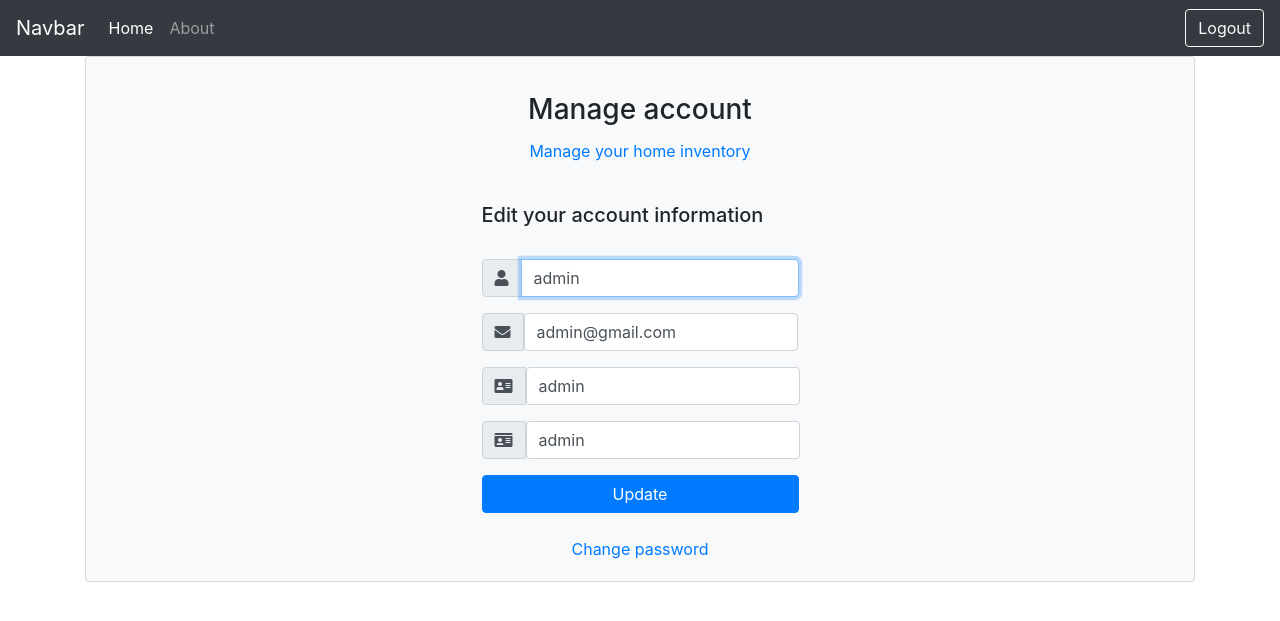
After one commit to Luis-Ojeda99/HOMEnVentory, a Django app: page /inventory/account-management/ in a window 1280 px wide. The commit adds this page. Shown: the top 621 px of the page. Run offline with Django 3.2, Linux system fonts and the light colour scheme; a user stored in the database is signed in; some libraries are stand-ins or nearby versions.

Commit message:
Account management implemented

```diff
--- a/inventory/forms.py
+++ b/inventory/forms.py
@@ -58,7 +58,33 @@ class AccountAuthenticationForm(forms.ModelForm):
         fields = ('username', 'password')
 
     def clean(self):
-        username = self.cleaned_data['username']
-        password = self.cleaned_data['password']
-        if not authenticate(username=username, password=password):
-            raise forms.ValidationError("Invalid credentials. Check your username and password.")
+        if self.is_valid():
+            username = self.cleaned_data['username']
+            password = self.cleaned_data['password']
+            if not authenticate(username=username, password=password):
+                raise forms.ValidationError("Invalid credentials. Check your username and password.")
+
+
+class AccountUpdateForm(forms.ModelForm):
+
+    class Meta:
+        model = Account
+        fields = ('username', 'email', 'first_name', 'last_name')
+
+    def clean_username(self):
+        if self.is_valid():
+            username = self.cleaned_data['username']
+            try:
+                account = Account.objects.exclude(pk=self.instance.pk).get(username=username)
+            except Account.DoesNotExist:
+                return username
+            raise forms.ValidationError('Username "%s" is already taken by another user.' % username)
+
+    def clean_email(self):
+        if self.is_valid():
+            email = self.cleaned_data['email']
+            try:
+                account = Account.objects.exclude(pk=self.instance.pk).get(email=email)
+            except Account.DoesNotExist:
+                return email
+            raise forms.ValidationError('Email "%s" is already taken by another user.' % email)
--- a/inventory/static/css/style.css
+++ b/inventory/static/css/style.css
@@ -0,0 +1,11 @@
+.h3{
+    text-align:center
+}
+
+.h2{
+    text-align:center
+}
+
+.h4{
+    text-align:center
+}
--- /dev/null
+++ b/inventory/templates/account_management.html
@@ -0,0 +1,85 @@
+{% extends 'base.html' %}
+
+{% block title %}Manage Account {% endblock %}
+
+{% block content %}
+
+    <div class="container">
+            <div class="card bg-light">
+                <article class="card-body mx-auto" style="max-width: 400px;">
+
+
+                    <form class="form-singin" method="post">
+                        {% csrf_token %}
+                        <h3 class="card-title mt-3 text-center">Manage account</h3>
+
+                        <p class="text-center"><a href="{% url 'user-inventory'%}">Manage your home inventory</a> </p>
+                        <br />
+
+                        <h5>Edit your account information</h5>
+
+                        <br />
+                        <div class="form-group input-group">
+                            <div class="input-group-prepend">
+                                <span class="input-group-text"> <i class="fa fa-user"></i> </span>
+                            </div>
+                            <input type="text" name="username" class="form-control" id="inputUsername"
+                                   placeholder="Username" required autofocus value="{{account_form.initial.username}}">
+                        </div>
+
+                        <div class="form-group input-group">
+                            <div class="input-group-prepend">
+                             <span class="input-group-text"> <i class="fa fa-envelope"></i></span>
+                             <input type="email" name="email" id="inputEmail" class="form-control"
+                                    placeholder="Email address" required value="{{account_form.initial.email}}" />
+                            </div>
+                        </div>
+
+                        <div class="form-group input-group">
+                            <div class="input-group-prepend">
+                                <span class="input-group-text"> <i class="fa fa-address-card"></i></span>
+                                <input type="text" name="first_name" id="inputFirstName" class="form-control"
+                                    placeholder="First name" required value="{{account_form.initial.first_name}}" />
+                            </div>
+                        </div>
+
+                        <div class="form-group input-group">
+                             <div class="input-group-prepend">
+                                <span class="input-group-text"> <i class="fa fa-id-card "></i></span>
+                                <input type="text" name="last_name" id="inputLastName" class="form-control"
+                                    placeholder="Last name" required value="{{account_form.initial.last_name}}" />
+                             </div>
+                        </div>
+
+                        {% for field in account_form %}
+                            <p>
+                                {% for error in field.errors %}
+                                    <p style="color: red">{{ error }}</p>
+                                {% endfor %}
+                            </p>
+                        {% endfor %}
+
+                        {% if account_form.non_field_errors %}
+                            <div style="color: red">
+                                <p>{{account_form.non_field_errors}}</p>
+                            </div>
+
+                        {% endif %}
+
+                        {% if success_message %}
+                            <p style="color:green; text-align: center;">{{success_message}}</p>
+                        {% endif %}
+
+
+                        <button class="btn btn-primary btn-block" type="submit">Update</button>
+                    </form>
+
+                    <br />
+                    <div class="d-flex flex-column">
+                        <a class="m-auto" href="{% url 'new-password' %}">Change password</a>
+                    </div>
+                </article>
+            </div>
+    </div>
+
+{% endblock %}
--- a/inventory/urls.py
+++ b/inventory/urls.py
@@ -1,13 +1,14 @@
 from django.urls import path
 from . import views
-from django.contrib.auth import views as auth_views
 
 
 urlpatterns = [
-    path('', views.index, name='index'),
-    path('about/', views.about, name='about'),
-    path('register/', views.register, name='register'),
+    path('', views.index_view, name='index'),
+    path('about/', views.about_view, name='about'),
+    path('register/', views.register_view, name='register'),
     path('login/', views.login_view, name='login'),
     path('logout/', views.logout_view, name='logout'),
-    path('user-inventory/', views.user_inventory, name='user-inventory')
+    path('user-inventory/', views.user_inventory, name='user-inventory'),
+    path('account-management/', views.account_management_view, name="account-management"),
+    path('new-password/', views.new_password_view, name='new-password'),
 ]
--- a/inventory/views.py
+++ b/inventory/views.py
@@ -1,11 +1,12 @@
 from django.shortcuts import render, redirect
 from django.contrib.auth import login, authenticate, logout
 from django.contrib.auth.forms import UserCreationForm
-from .forms import RegistrationForm, AccountAuthenticationForm
+from .forms import RegistrationForm, AccountAuthenticationForm, AccountUpdateForm
+from .models import Item
 
 
 # Create your views here.
-def index(request):
+def index_view(request):
     return render(request, 'index.html')
 
 
@@ -39,15 +40,23 @@ def login_view(request):
     return render(request, "registration/login.html", context)
 
 
-def about(request):
+def about_view(request):
     return render(request, 'about.html')
 
 
 def user_inventory(request):
-    return render(request, 'user_inventory.html')
+
+    if not request.user.is_authenticated:
+        return redirect("login")
+
+    context = {}
+
+    items = Item.objects.filter(owner=request.user)
+    context['items'] = items
+    return render(request, 'user_inventory.html', context)
 
 
-def register(request):
+def register_view(request):
     context = {}
     if request.POST:
         form = RegistrationForm(request.POST)
@@ -65,3 +74,36 @@ def register(request):
         context['registration_form'] = form
 
     return render(request, 'registration/register.html', context)
+
+
+def account_management_view(request):
+
+    if not request.user.is_authenticated:
+        return redirect("login")
+
+    context = {}
+
+    if request.POST:
+        form = AccountUpdateForm(request.POST, instance=request.user)
+        if form.is_valid():
+            form.save()
+            context['Success_message'] = 'Your account has been updated.'
+    else:  # GET request.
+        form = AccountUpdateForm(
+            initial={
+                "username": request.user.username,
+                "email": request.user.email,
+                "first_name": request.user.first_name,
+                "last_name": request.user.last_name
+            }
+        )
+
+    context['account_form'] = form
+
+    return render(request, "account_management.html", context)
+
+
+def new_password_view(request):
+
+    context = {}
+    return render(request, "new_password.html", context)
```
Also changed, not shown: inventory/templates/registration/register.html (+12 -6 lines), inventory/templates/user_inventory.html (+23 -3 lines), db.sqlite3.
